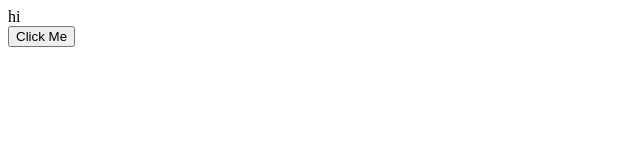
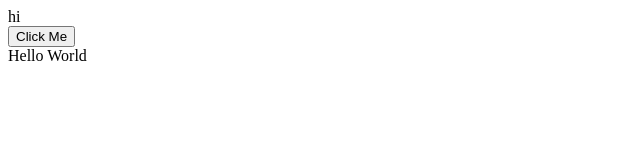
Before and after one commit to TimDAnderson/PracticeProblems, a website: page htmlPlayground/htmlPlayground.html in a window 1280 px wide. Both pictures are taken after a click on the button "Click Me". Shown: the full height of the page, 0-640 px from the left. Drawn offline with Linux system fonts and the light colour scheme.

Commit message:
using addEventListener

```diff
--- a/htmlPlayground/htmlPlayground.html
+++ b/htmlPlayground/htmlPlayground.html
@@ -4,17 +4,19 @@
   <meta charset="UTF-8">
   <meta http-equiv="X-UA-Compatible" content="IE=edge">
   <meta name="viewport" content="width=device-width, initial-scale=1.0">
-  <title>Document</title>
+  <title>Playground</title>
 </head>
 <body>
   <div id="hi">hi</div>
   <button id="button">Click Me</button>
+  <div id="popUp"></div>
   <script>
     console.log('hi')
     let element = document.getElementById('button')
     console.log(element)
     document.getElementById('button').addEventListener('click', () => {
       console.log('got a click')
+      document.getElementById("popUp").innerHTML = "Hello World";
     })
   </script>
 </body>
```
